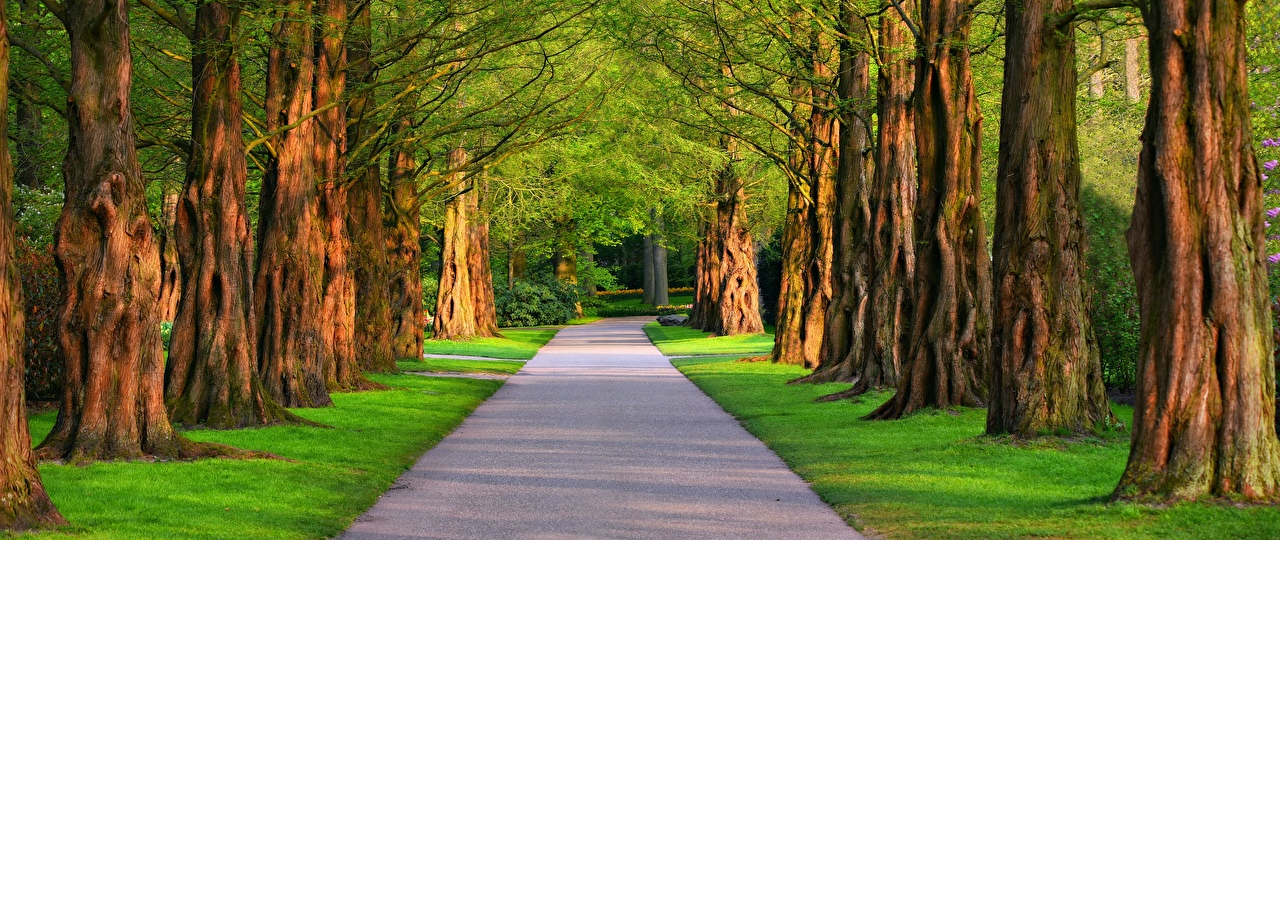
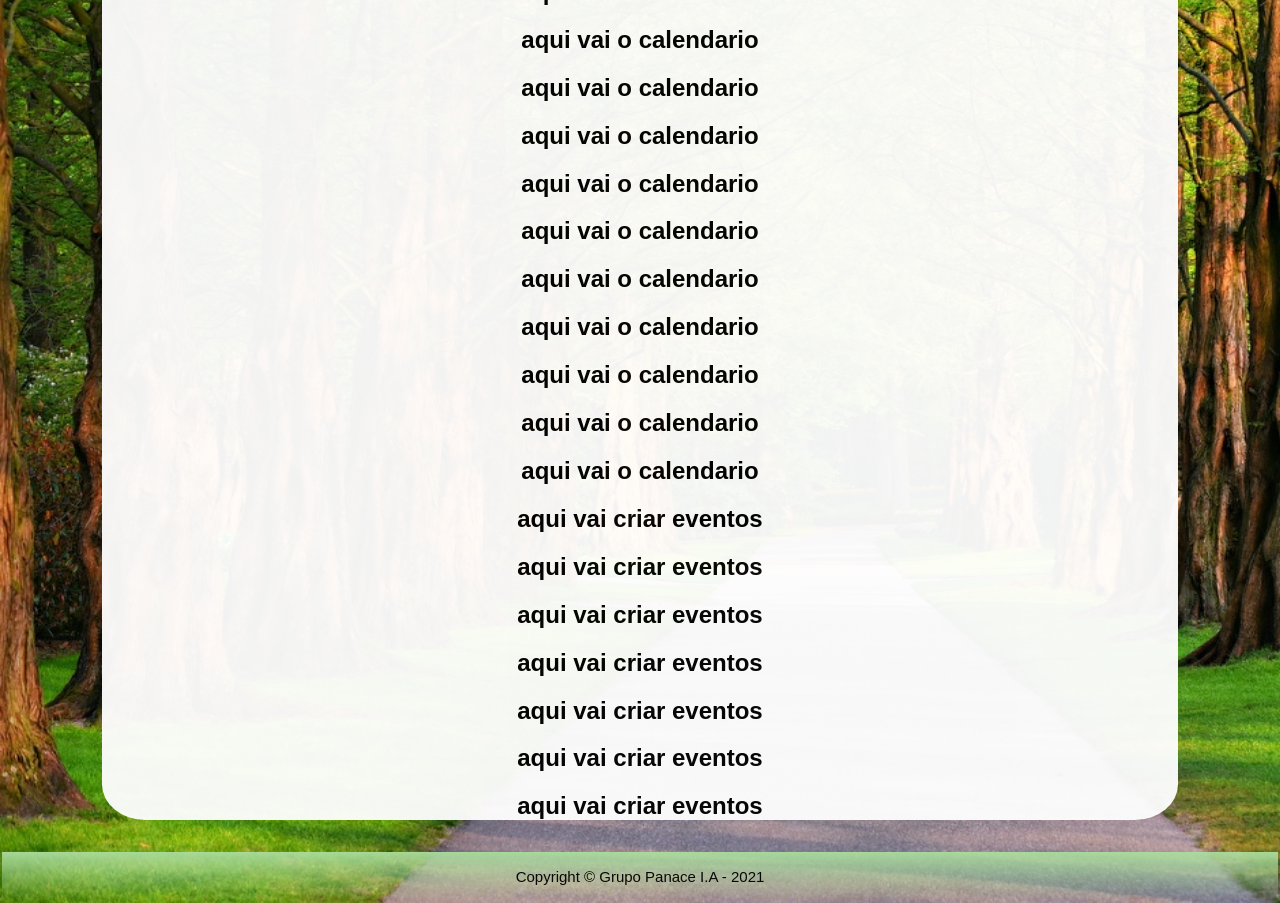
Before and after one commit to Marcos26-tech/PanaceiaReact, a React (Create React App) app: page /Agendaeeventos in a window 1280 px wide. Shown: the part 260-1163 px from the top of the page. Before the commit the page ends 800 px from the top, so only its background shows below. Built offline with nearby package versions, Linux system fonts and the light colour scheme.

Commit message:
ajuste home

```diff
--- a/src/components/agenda/Agenda.jsx
+++ b/src/components/agenda/Agenda.jsx
@@ -1,10 +1,28 @@
 import React from 'react'
-import {Container} from './StyledAgenda'
+import {Container} from './StyledAgenda';
 
 const Agenda = () => {
     return (
         <Container>
-
+            <h1>aqui vai o calendario</h1>
+            <h1>aqui vai o calendario</h1>
+            <h1>aqui vai o calendario</h1>
+            <h1>aqui vai o calendario</h1>
+            <h1>aqui vai o calendario</h1>
+            <h1>aqui vai o calendario</h1>
+            <h1>aqui vai o calendario</h1>
+            <h1>aqui vai o calendario</h1>
+            <h1>aqui vai o calendario</h1>
+            <h1>aqui vai o calendario</h1>
+            <h1>aqui vai o calendario</h1>
+            <h1>aqui vai o calendario</h1>
+            <h1>aqui vai criar eventos</h1>
+            <h1>aqui vai criar eventos</h1>
+            <h1>aqui vai criar eventos</h1>
+            <h1>aqui vai criar eventos</h1>
+            <h1>aqui vai criar eventos</h1>
+            <h1>aqui vai criar eventos</h1>
+            <h1>aqui vai criar eventos</h1>
         </Container>
     )
 }
--- a/src/components/home/Home.jsx
+++ b/src/components/home/Home.jsx
@@ -1,6 +1,5 @@
 import React, { Component } from "react";
 import Carrossel from "./Carrossel";
-import Watson from '../watson/Watson'
 
 import { Title, StyledContainer, Section, Stylediv } from "./StyledHome";
 
@@ -19,7 +18,6 @@ class Home extends Component {
           <StyledContainer>
             <Carrossel />
           </StyledContainer>
-          <Watson />
         </Stylediv>
       </>
     );
```
